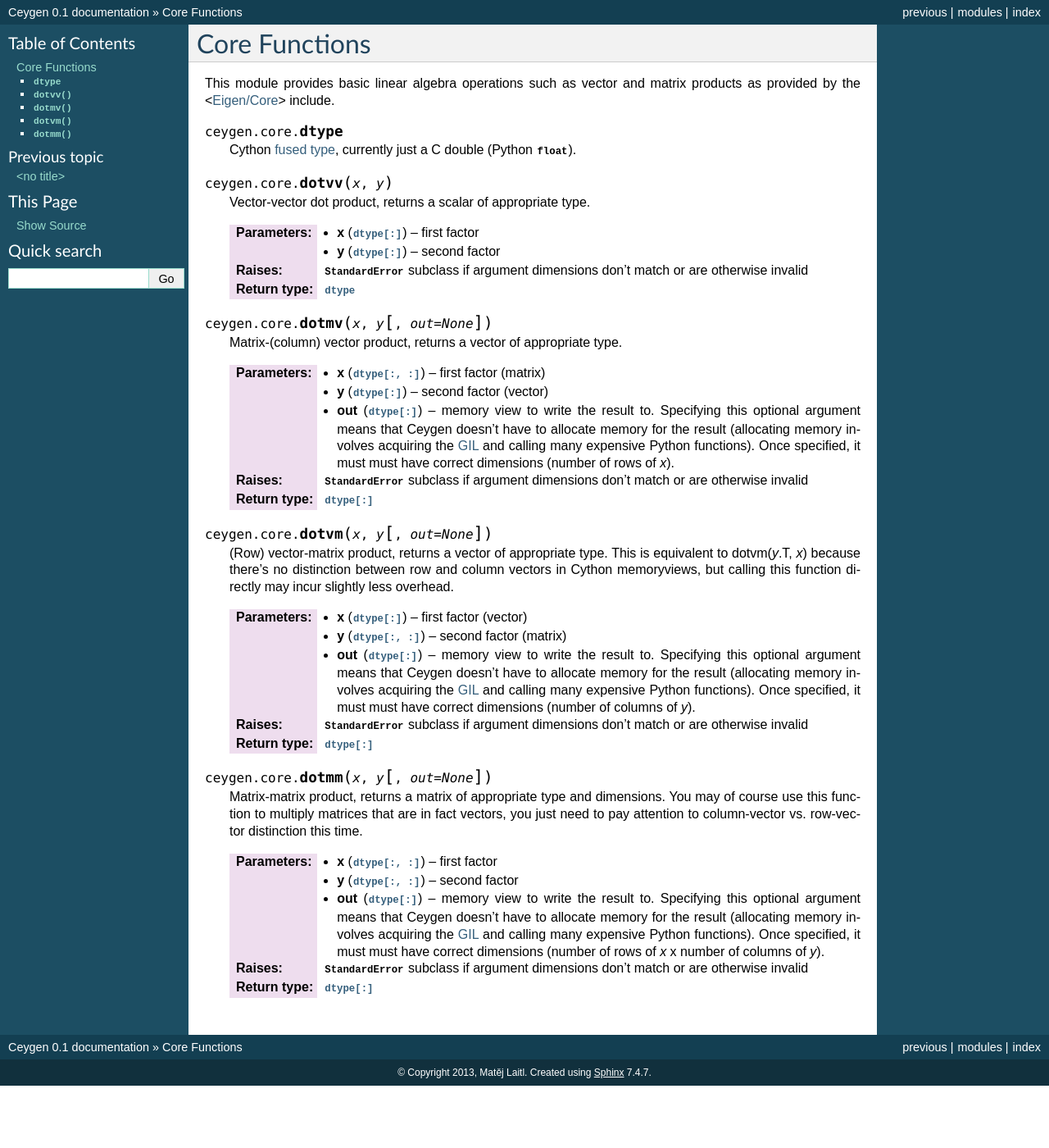
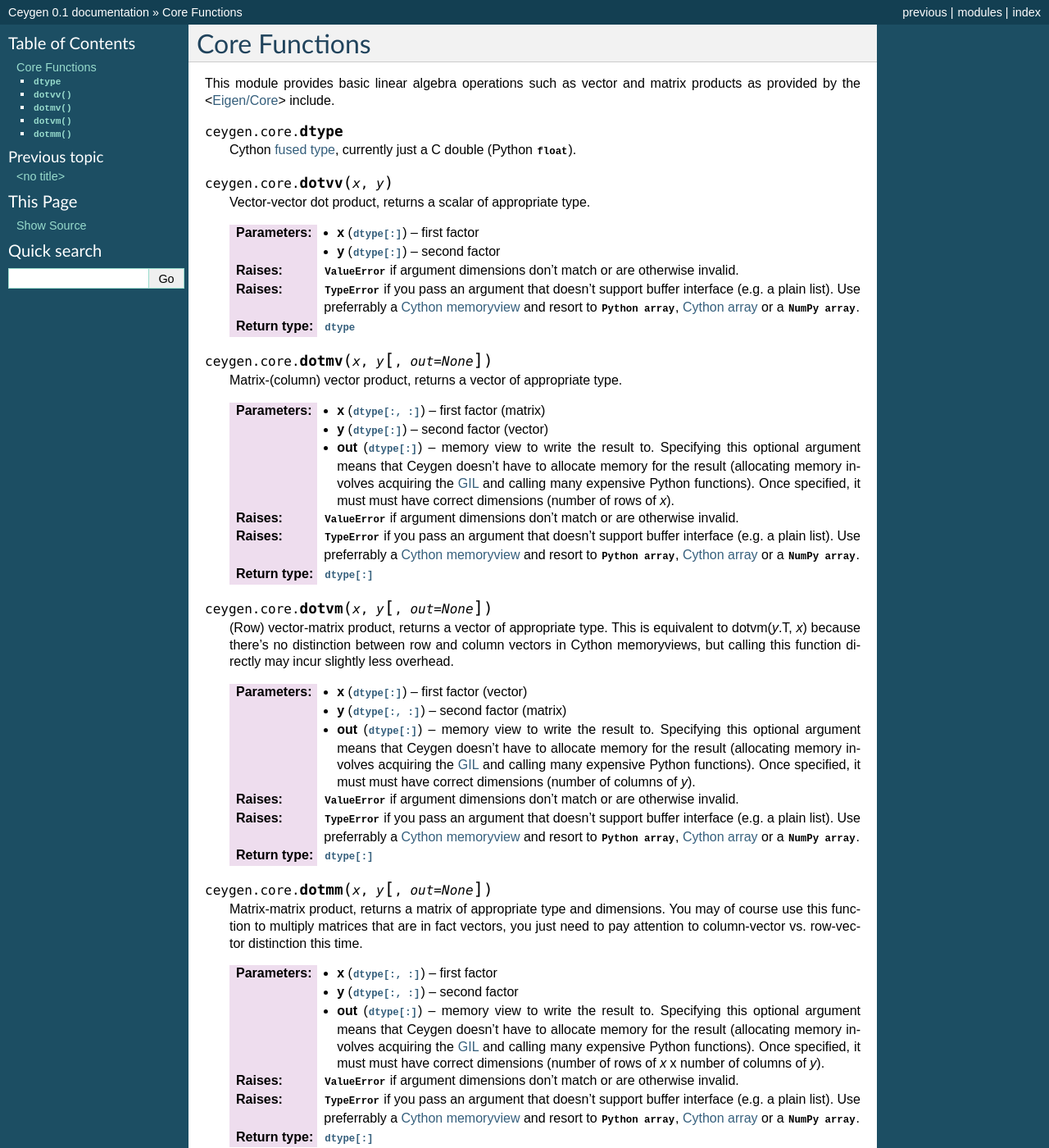
Before and after one commit to strohel/Ceygen, a Sphinx documentation site: the page built from doc/core.rst, in a window 1280 px wide and 1400 px high. Shown: the whole window at 82% size. Built offline with Sphinx 7.4.7, drawn with Linux system fonts in a browser that asks for light colours; formulas are drawn with MathJax 3.

Commit message:
Update and fix docs, test wrt StandardError -> ValueError, TypeError

```diff
--- a/doc/conf.py
+++ b/doc/conf.py
@@ -246,4 +246,7 @@ texinfo_documents = [
 
 
 # Example configuration for intersphinx: refer to the Python standard library.
-intersphinx_mapping = {'http://docs.python.org/': None}
+intersphinx_mapping = {
+    'http://docs.python.org/': None,
+    'http://docs.scipy.org/doc/numpy/': None,
+}
--- a/doc/core.rst
+++ b/doc/core.rst
@@ -19,8 +19,12 @@ products as provided by the <`Eigen/Core`_> include.
    :type x: :obj:`dtype[:] <dtype>`
    :param y: second factor
    :type y: :obj:`dtype[:] <dtype>`
-   :raises: :obj:`~exceptions.StandardError` subclass if argument dimensions don't match
-            or are otherwise invalid
+   :raises: :obj:`~exceptions.ValueError` if argument dimensions don't match or are
+            otherwise invalid.
+   :raises: :obj:`~exceptions.TypeError` if you pass an argument that doesn't support
+            buffer interface (e.g. a plain list). Use preferrably a `Cython memoryview`_
+            and resort to :obj:`Python array <array>`, `Cython array`_ or a
+            :obj:`NumPy array <numpy.ndarray>`.
    :rtype: :obj:`dtype`
 
 .. function:: dotmv(x, y[, out=None])
@@ -36,8 +40,12 @@ products as provided by the <`Eigen/Core`_> include.
                involves acquiring the GIL_ and calling many expensive Python functions).
                Once specified, it must must have correct dimensions (number of rows of *x*).
    :type out: :obj:`dtype[:] <dtype>`
-   :raises: :obj:`~exceptions.StandardError` subclass if argument dimensions don't match
-            or are otherwise invalid
+   :raises: :obj:`~exceptions.ValueError` if argument dimensions don't match or are
+            otherwise invalid.
+   :raises: :obj:`~exceptions.TypeError` if you pass an argument that doesn't support
+            buffer interface (e.g. a plain list). Use preferrably a `Cython memoryview`_
+            and resort to :obj:`Python array <array>`, `Cython array`_ or a
+            :obj:`NumPy array <numpy.ndarray>`.
    :rtype: :obj:`dtype[:] <dtype>`
 
 .. function:: dotvm(x, y[, out=None])
@@ -57,8 +65,12 @@ products as provided by the <`Eigen/Core`_> include.
                Once specified, it must must have correct dimensions (number of columns
                of *y*).
    :type out: :obj:`dtype[:] <dtype>`
-   :raises: :obj:`~exceptions.StandardError` subclass if argument dimensions don't match
-            or are otherwise invalid
+   :raises: :obj:`~exceptions.ValueError` if argument dimensions don't match or are
+            otherwise invalid.
+   :raises: :obj:`~exceptions.TypeError` if you pass an argument that doesn't support
+            buffer interface (e.g. a plain list). Use preferrably a `Cython memoryview`_
+            and resort to :obj:`Python array <array>`, `Cython array`_ or a
+            :obj:`NumPy array <numpy.ndarray>`.
    :rtype: :obj:`dtype[:] <dtype>`
 
 .. function:: dotmm(x, y[, out=None])
@@ -77,10 +89,16 @@ products as provided by the <`Eigen/Core`_> include.
                Once specified, it must must have correct dimensions (number of rows
                of *x* x number of columns of *y*).
    :type out: :obj:`dtype[:] <dtype>`
-   :raises: :obj:`~exceptions.StandardError` subclass if argument dimensions don't match
-            or are otherwise invalid
+   :raises: :obj:`~exceptions.ValueError` if argument dimensions don't match or are
+            otherwise invalid.
+   :raises: :obj:`~exceptions.TypeError` if you pass an argument that doesn't support
+            buffer interface (e.g. a plain list). Use preferrably a `Cython memoryview`_
+            and resort to :obj:`Python array <array>`, `Cython array`_ or a
+            :obj:`NumPy array <numpy.ndarray>`.
    :rtype: :obj:`dtype[:] <dtype>`
 
 .. _`Eigen/Core`: http://eigen.tuxfamily.org/dox/QuickRefPage.html#QuickRef_Headers
 .. _`fused type`: http://docs.cython.org/src/userguide/fusedtypes.html
+.. _`Cython memoryview`: http://docs.cython.org/src/userguide/memoryviews.html
+.. _`Cython array`: http://docs.cython.org/src/userguide/memoryviews.html#cython-arrays
 .. _GIL: http://docs.python.org/glossary.html#term-global-interpreter-lock
```
Also changed, not shown: 1 other file.
